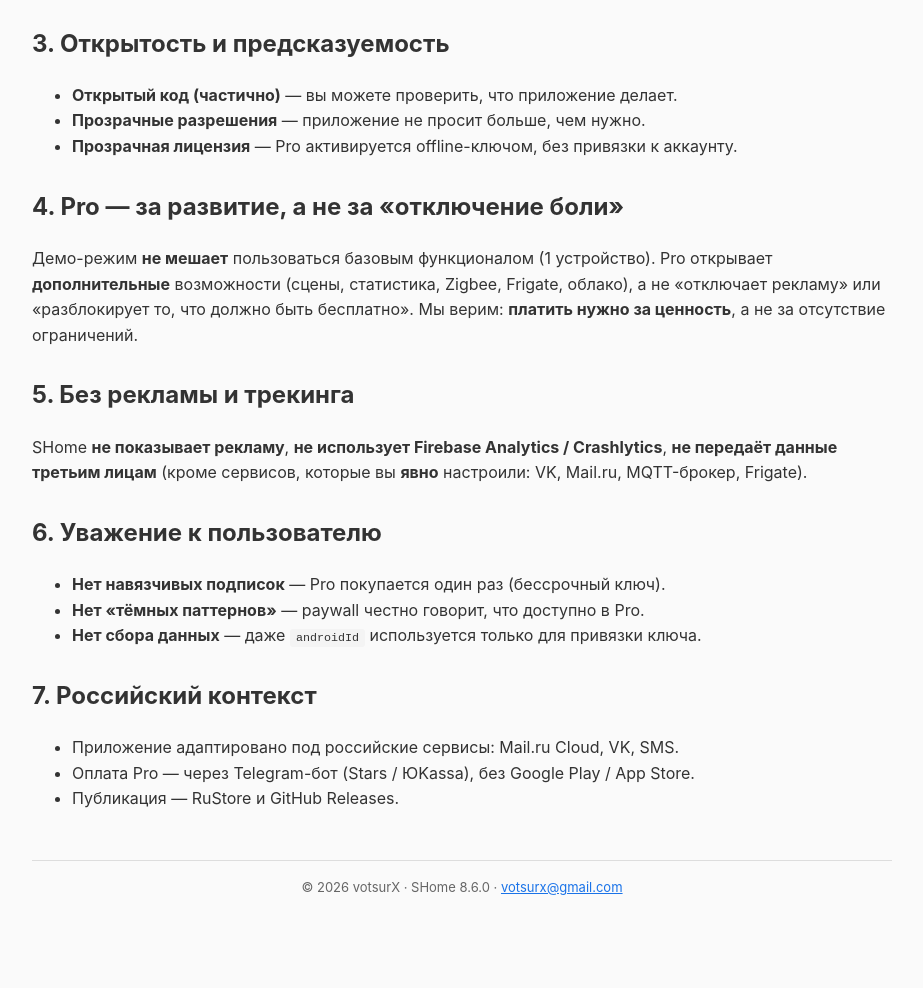
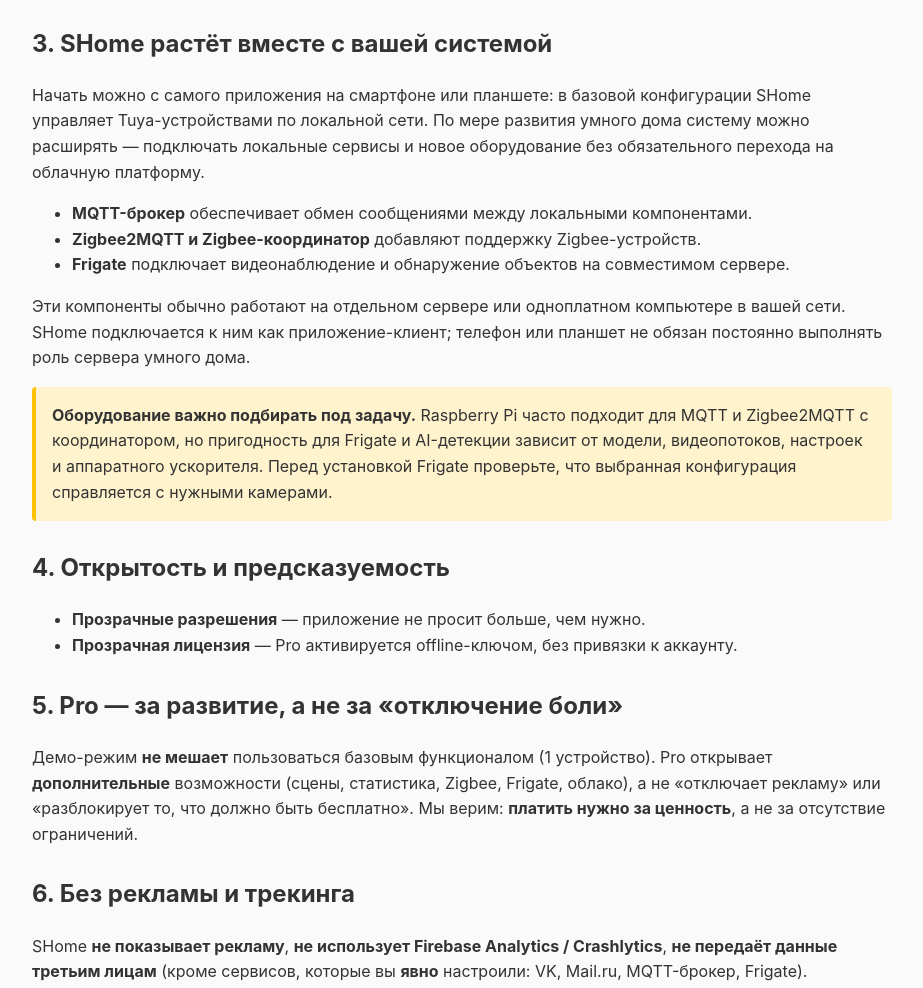
Before and after one commit to votsurx/SHome-Releases, a plain HTML site: page docs/philosophy.html in a window 1280 px wide. Shown: the part 657-1645 px from the top of the page, without its empty margins (178-1101 px from the left). Before the commit the page ends 1575 px from the top, so only its background shows below. Drawn offline with Linux system fonts and the light colour scheme.

Commit message:
Исправление файла философии

```diff
--- a/docs/philosophy.html
+++ b/docs/philosophy.html
@@ -60,16 +60,55 @@
     </section>
 
     <section>
-        <h2>3. Открытость и предсказуемость</h2>
+        <h2>3. SHome растёт вместе с вашей системой</h2>
+
+        <p>
+            Начать можно с самого приложения на смартфоне или планшете:
+            в базовой конфигурации SHome управляет Tuya-устройствами по локальной сети.
+            По мере развития умного дома систему можно расширять — подключать локальные
+            сервисы и новое оборудование без обязательного перехода на облачную платформу.
+        </p>
+
         <ul>
-            <li><strong>Открытый код (частично)</strong> — вы можете проверить, что приложение делает.</li>
+            <li>
+                <strong>MQTT-брокер</strong> обеспечивает обмен сообщениями
+                между локальными компонентами.
+            </li>
+            <li>
+                <strong>Zigbee2MQTT и Zigbee-координатор</strong> добавляют
+                поддержку Zigbee-устройств.
+            </li>
+            <li>
+                <strong>Frigate</strong> подключает видеонаблюдение и обнаружение
+                объектов на совместимом сервере.
+            </li>
+        </ul>
+
+        <p>
+            Эти компоненты обычно работают на отдельном сервере или одноплатном
+            компьютере в вашей сети. SHome подключается к ним как приложение-клиент;
+            телефон или планшет не обязан постоянно выполнять роль сервера умного дома.
+        </p>
+
+        <div class="highlight">
+            <strong>Оборудование важно подбирать под задачу.</strong>
+            Raspberry Pi часто подходит для MQTT и Zigbee2MQTT с координатором,
+            но пригодность для Frigate и AI-детекции зависит от модели, видеопотоков,
+            настроек и аппаратного ускорителя. Перед установкой Frigate проверьте,
+            что выбранная конфигурация справляется с нужными камерами.
+        </div>
+    </section>
+
+    <section>
+        <h2>4. Открытость и предсказуемость</h2>
+        <ul>
             <li><strong>Прозрачные разрешения</strong> — приложение не просит больше, чем нужно.</li>
             <li><strong>Прозрачная лицензия</strong> — Pro активируется offline-ключом, без привязки к аккаунту.</li>
         </ul>
     </section>
 
     <section>
-        <h2>4. Pro — за развитие, а не за «отключение боли»</h2>
+        <h2>5. Pro — за развитие, а не за «отключение боли»</h2>
         <p>
             Демо-режим <strong>не мешает</strong> пользоваться базовым функционалом
             (1 устройство). Pro открывает <strong>дополнительные</strong> возможности
@@ -80,7 +119,7 @@
     </section>
 
     <section>
-        <h2>5. Без рекламы и трекинга</h2>
+        <h2>6. Без рекламы и трекинга</h2>
         <p>
             SHome <strong>не показывает рекламу</strong>,
             <strong>не использует Firebase Analytics / Crashlytics</strong>,
@@ -91,16 +130,16 @@
     </section>
 
     <section>
-        <h2>6. Уважение к пользователю</h2>
+        <h2>7. Уважение к пользователю</h2>
         <ul>
-            <li><strong>Нет навязчивых подписок</strong> — Pro покупается один раз (бессрочный ключ).</li>
+            <li><strong>Нет навязчивых подписок</strong> — Pro покупается один раз в год, что делает его более доступным по цене и вы перестаете за него платить как только он вам стал не нужен.</li>
             <li><strong>Нет «тёмных паттернов»</strong> — paywall честно говорит, что доступно в Pro.</li>
             <li><strong>Нет сбора данных</strong> — даже <code>androidId</code> используется только для привязки ключа.</li>
         </ul>
     </section>
 
     <section>
-        <h2>7. Российский контекст</h2>
+        <h2>8. Российский контекст</h2>
         <ul>
             <li>Приложение адаптировано под российские сервисы: Mail.ru Cloud, VK, SMS.</li>
             <li>Оплата Pro — через Telegram-бот (Stars / ЮKassa), без Google Play / App Store.</li>
```
Also changed, not shown: docs/settings/faq.html (+17 -1 lines), docs/settings/pro.html (+34 -17 lines).
